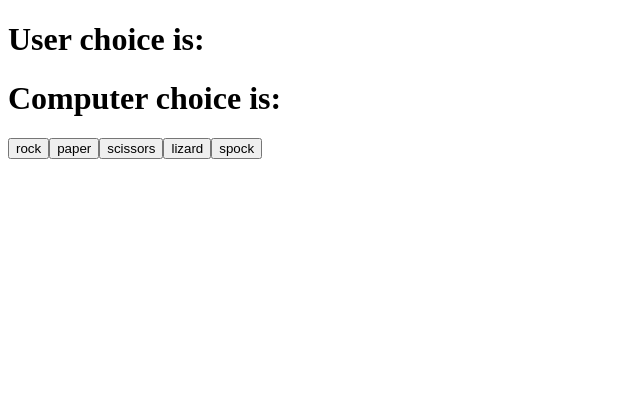
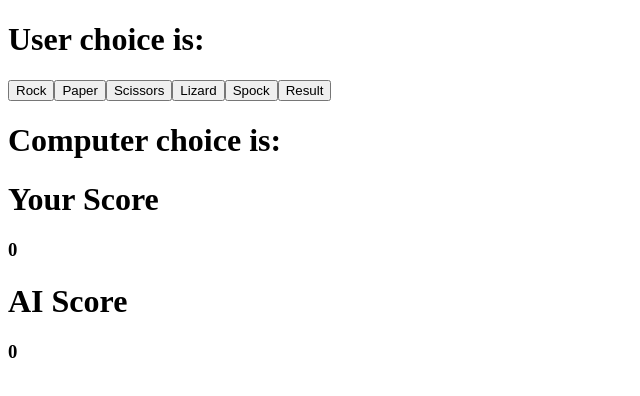
Before and after one commit to lquinto13/4ITF_Act2, a React (Create React App) app: page / in a window 1280 px wide. Shown: the top 396 px of the page, without its empty margins (0-640 px from the left). Built offline with nearby package versions, Linux system fonts and the light colour scheme.

Commit message:
added scoring and adusted code

```diff
--- a/src/App.js
+++ b/src/App.js
@@ -1,83 +1,34 @@
-import { useState, useEffect } from 'react'
+import React, { useState, useEffect } from 'react'
 import Button from './components/Button'
+import RPSLS from './components/RPSLS';
+import Scoreview from './components/Scoreview';
 
-const App = () => {
 
-  const [userChoice, setUserChoice] = useState(null)
-  const [computerChoice, setComputerChoice] = useState(null)
-  const [result, setResult] = useState(null)
-  const choices = ['rock', 'paper', 'scissors', 'lizard', 'spock']
 
-  const handleClick = (value) => {
-    setUserChoice(value)
-    generateComputerChoice()
-    checkResult()
+
+class App extends React.Component{
+  render(){
+    return (
+    //   <div>
+    //     <h1>User choice is: {userChoice}</h1>
+    //     <h1>Computer choice is: {computerChoice}</h1>
+
+    //     {choices.map((choice, index) =>
+    //       <Button choice={choice} handleClick={handleClick}/>
+    //     )}
+    //     <h1>{result}</h1>
+    //   </div>
+    // )
+    <div>
+            <RPSLS></RPSLS>
+
+    </div>
+    )
   }
-
-  const generateComputerChoice = () => {
-    const randomChoice = choices[Math.floor(Math.random() * choices.length)]
-    setComputerChoice(randomChoice)
-  }
-
-  useEffect(() => {
-    checkResult()
-  }, [computerChoice, userChoice])
-
-  const checkResult = () => {
-    switch(userChoice+computerChoice){
-      case 'rocklizard':
-      case 'rockscissors':
-      case 'lizardpaper':
-      case 'lizardspock':
-      case 'spockrock':
-      case 'spockscissors':
-      case 'scissorslizard':
-      case 'scissorspaper':
-      case 'paperrock':
-      case 'paperspock':
-        setResult('YOU WON!')
-        console.log(result)
-        break
-      case 'paperscissors':
-      case 'paperlizard':
-      case 'rockpaper':
-      case 'rockspock':
-      case 'lizardrock':
-      case 'lizardscissors':
-      case 'spocklizard':
-      case 'spockpaper':
-      case 'scissorsspock':
-      case 'scissorsrock':
-        setResult('YOU LOST!')
-        console.log(result)
-        break
-      case 'rockrock':
-      case 'spockspock':
-      case 'lizardlizard':
-      case 'scissorsscissors':
-      case 'paperpaper':
-        setResult('DRAW!')
-        console.log(result)
-        break
-    }
-  }
-
-  return (
-    <div>
-      <h1>User choice is: {userChoice}</h1>
-      <h1>Computer choice is: {computerChoice}</h1>
-      {/* <button onClick={() => handleClick('rock')}>Rock</button>
-      <button onClick={() => handleClick('paper')}>Paper</button>
-      <button onClick={() => handleClick('scissors')}>Scissors</button>
-      <button onClick={() => handleClick('spock')}>Spock</button>
-      <button onClick={() => handleClick('lizard')}>Lizard</button> */}
-      {choices.map((choice, index) =>
-        // <button key={index} onClick={() => handleClick(choice)}>{choice}</button>
-        <Button choice={choice} handleClick={handleClick}/>
-      )}
-      <h1>{result}</h1>
-    </div>
-  )
 }
 
+
+
+
+
 export default App;
--- a/src/components/Button.js
+++ b/src/components/Button.js
@@ -2,7 +2,7 @@ import React from 'react'
 
 const Button = ({choice, handleClick}) => {
   return (
-    <button onClick={() => handleClick(choice)}>{choice}</button>
+    <button onClick={() => this.handleClick(choice)}>{choice}</button>
   )
 }
 
--- /dev/null
+++ b/src/components/RPSLS.js
@@ -0,0 +1,119 @@
+import React, { useEffect, Component } from 'react'
+import Button from './Button';
+
+class RPSLS extends Component {
+
+    state = {
+        your_score: 0,
+        ai_score: 0,
+        choices: ['rock', 'paper', 'scissors', 'lizard', 'spock'],
+        userChoice:'',
+        result: '',
+        computerChoice:'',
+        setComputerChoice: '',
+        count:0,
+        useCounter: 0
+    };
+
+
+    generateComputerChoice = () =>{
+        let {choices} = this.state;
+        let randomChoice = choices[Math.floor(Math.random() * choices.length)]
+        this.setState({computerChoice: randomChoice})
+    }
+
+    handleClick = (value) => {
+        this.setState({userChoice: value});
+        this.generateComputerChoice();
+
+    }
+
+    handleResult = () =>{
+        this.checkResult();
+        this.setState({setComputerChoice: this.state.computerChoice})
+
+
+    }
+
+    checkResult = () => {
+      let {result} = this.state;
+      let {userChoice} = this.state;
+      let {computerChoice} = this.state;
+
+        switch(userChoice+computerChoice){
+          case 'rocklizard':
+          case 'rockscissors':
+          case 'lizardpaper':
+          case 'lizardspock':
+          case 'spockrock':
+          case 'spockscissors':
+          case 'scissorslizard':
+          case 'scissorspaper':
+          case 'paperrock':
+          case 'paperspock':
+            this.state.result = "You Won!";
+            this.state.your_score++;
+            this.setState({result:"You Won!"})
+            break
+          case 'paperscissors':
+          case 'paperlizard':
+          case 'rockpaper':
+          case 'rockspock':
+          case 'lizardrock':
+          case 'lizardscissors':
+          case 'spocklizard':
+          case 'spockpaper':
+          case 'scissorsspock':
+          case 'scissorsrock':
+            this.state.ai_score++;
+            this.setState({result:"You Lost!"})
+
+            break
+          case 'rockrock':
+          case 'spockspock':
+          case 'lizardlizard':
+          case 'scissorsscissors':
+          case 'paperpaper':
+            this.setState({result:"Draw!"})
+            break
+
+
+        }
+        console.log(result)
+
+      }
+
+      printMsg(){
+        this.checkResult()
+      }
+
+
+    render(){
+        return (
+            <React.Fragment>
+                <h1>User choice is: {this.state.userChoice}</h1>
+                <button onClick={() => this.handleClick('rock')}>Rock</button>
+                <button onClick={() => this.handleClick('paper')}>Paper</button>
+                <button onClick={() => this.handleClick('scissors')}>Scissors</button>
+                <button onClick={() => this.handleClick('lizard')}>Lizard</button>
+                <button onClick={() => this.handleClick('spock')}>Spock</button>
+
+                <button onClick={() => this.handleResult()} >Result</button>
+                <h1>Computer choice is: {this.state.setComputerChoice}</h1>
+                <h1>Your Score</h1>
+                <h3>{this.state.your_score}</h3>
+                <h1>AI Score</h1>
+                <h3>{this.state.ai_score}</h3>
+
+                <h1>{this.state.result}</h1>
+
+            </React.Fragment>
+        );
+
+    }
+
+
+
+
+}
+export default RPSLS;
--- /dev/null
+++ b/src/components/Scoreview.js
@@ -0,0 +1,12 @@
+import React, {useState} from 'react'
+
+function Scoreview(){
+    return(
+        <div>
+            <h1>Score</h1>
+            <h3>0</h3>
+        </div>
+    )
+}
+
+export default Scoreview
--- a/src/index.js
+++ b/src/index.js
@@ -1,6 +1,7 @@
 import React from 'react';
 import ReactDOM from 'react-dom';
 import App from './App';
+import RPSLS from './components/RPSLS'
 
 
 ReactDOM.render(
```
Also changed, not shown: src/styles.css (added).
